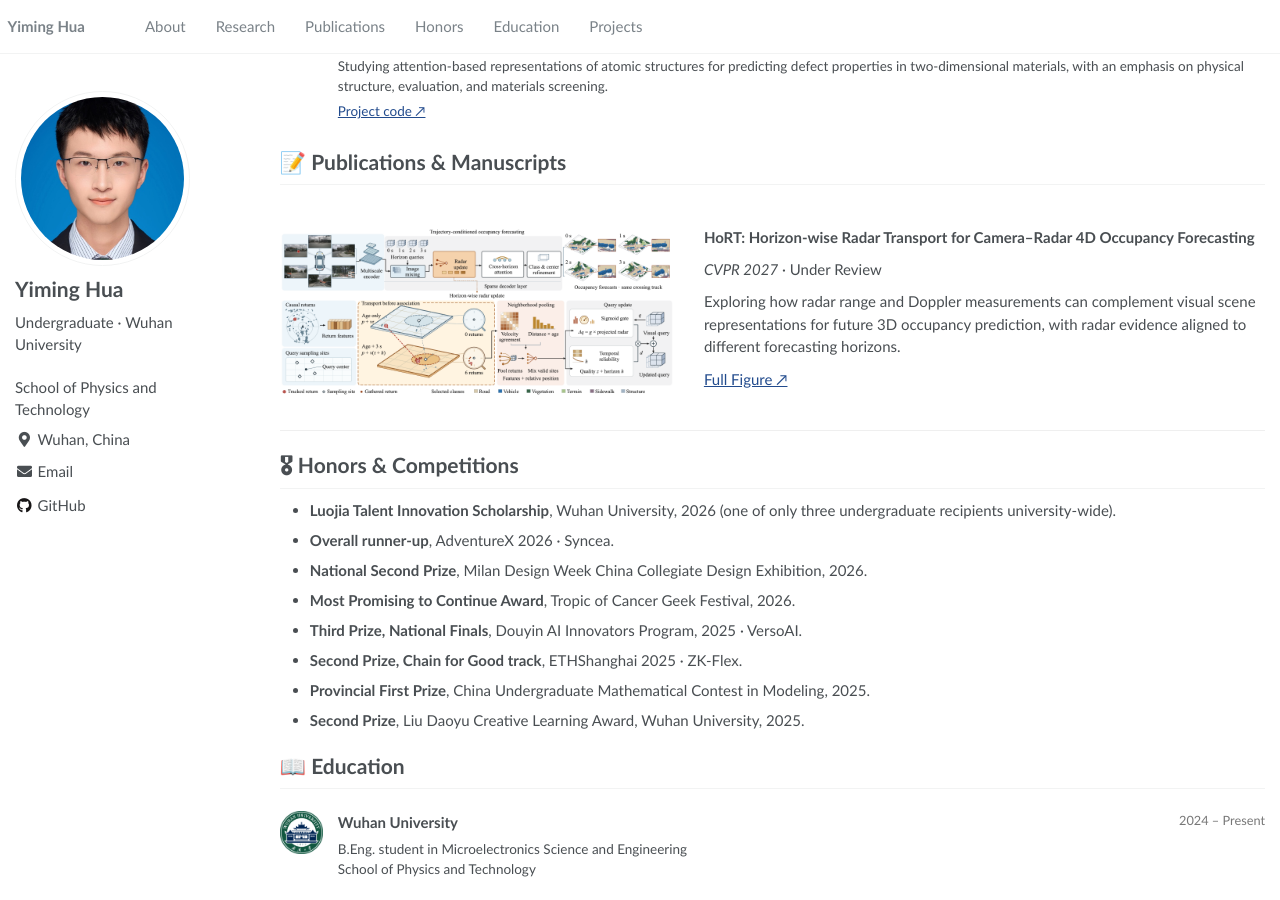
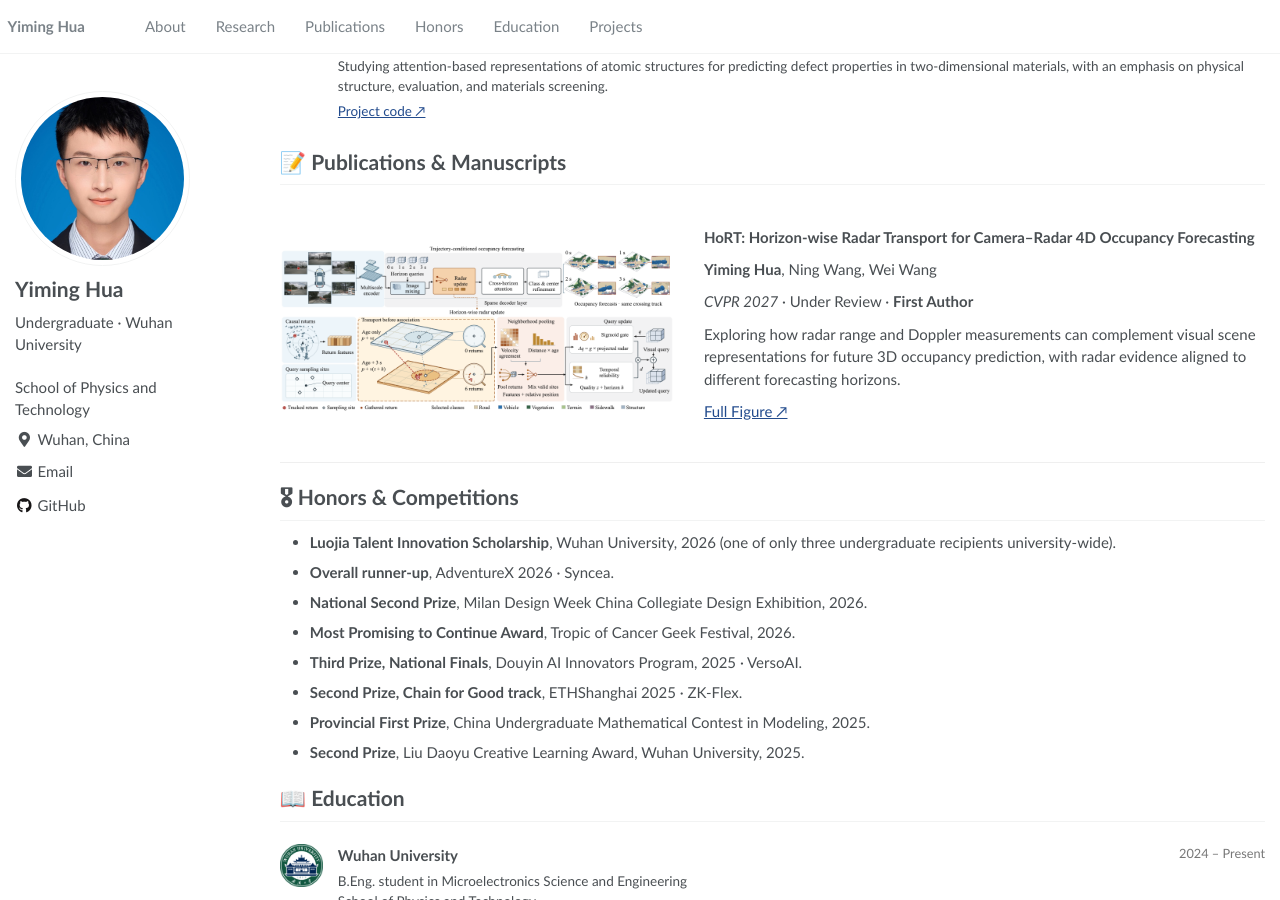
Before and after one commit to chimeraHHH/chimeraHHH.github.io, a Jekyll site: the page built from _pages/about.md, in a window 1280 px wide and 900 px high, scrolled down 350 px. Built offline with Jekyll 4.4.1, drawn with Linux system fonts in a browser that asks for light colours.

Commit message:
Add the HoRT author list and first-author designation

```diff
--- a/_pages/about.md
+++ b/_pages/about.md
@@ -35,7 +35,8 @@ redirect_from:
   <div class="paper-box-image"><div><a href="/images/hort-main.png" target="_blank" rel="noopener noreferrer" title="View the complete HoRT method figure"><img src="/images/hort-main.png" alt="HoRT method overview: sparse decoder and horizon-wise radar transport and fusion" width="100%" loading="lazy"></a></div></div>
   <div class="paper-box-text">
     <p class="paper-title">HoRT: Horizon-wise Radar Transport for Camera–Radar 4D Occupancy Forecasting</p>
-    <p><em>CVPR 2027</em> · Under Review</p>
+    <p class="paper-authors"><strong>Yiming Hua</strong>, Ning Wang, Wei Wang</p>
+    <p><em>CVPR 2027</em> · Under Review · <strong>First Author</strong></p>
     <p class="paper-description">Exploring how radar range and Doppler measurements can complement visual scene representations for future 3D occupancy prediction, with radar evidence aligned to different forecasting horizons.</p>
     <p><a href="/images/hort-main.png" target="_blank" rel="noopener noreferrer">Full Figure ↗</a></p>
   </div>
```
